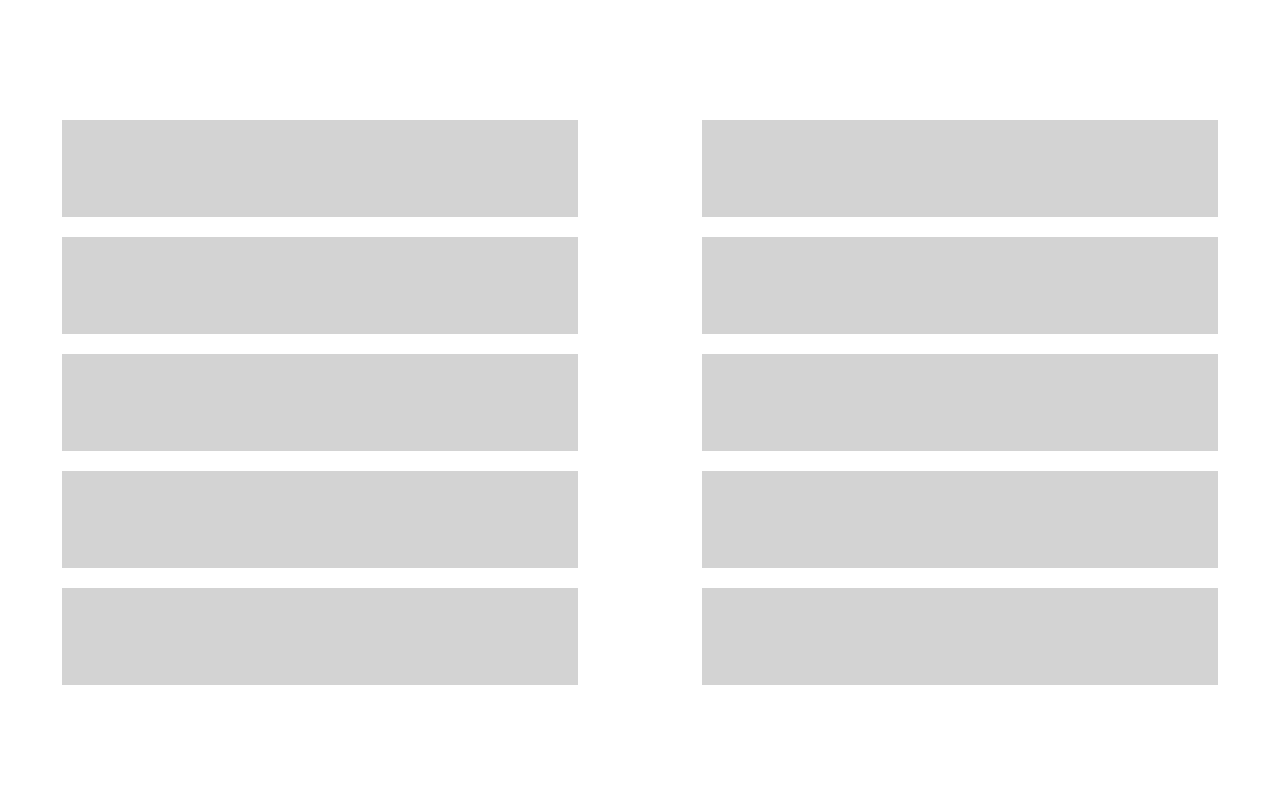
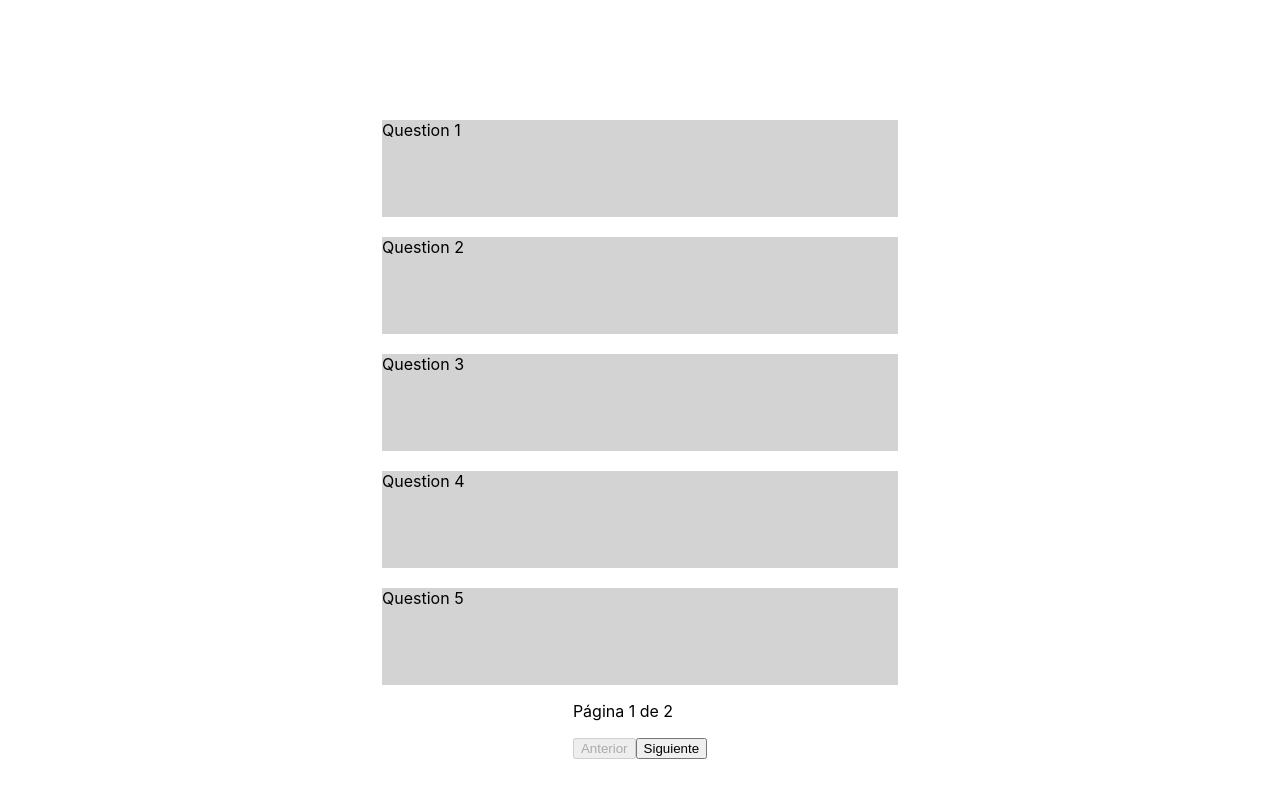
Before and after one commit to aalvizo2/gersa, a React (Create React App) app in the folder gersaFront/: page / in a window 1280 px wide. Shown: the part 2580-3380 px from the top of the page. Built offline with nearby package versions, Linux system fonts and the light colour scheme.

Commit message:
paginacion preguntas +udpate

```diff
--- a/gersaFront/src/Pages/Contact/ContactStyled.js
+++ b/gersaFront/src/Pages/Contact/ContactStyled.js
@@ -3,7 +3,7 @@ import styled from "styled-components";
  export const FormContainer=styled.div`
 display:  flex;
 flex-wrap: wrap;
-width: 1000px;
+width: 700px;
 background: rgb(255,255,255);
 background: linear-gradient(0deg, rgba(255,255,255,1) 0%, rgba(255,255,255,1) 0%, lightgreen 100%);
 height: 500px;
@@ -37,11 +37,12 @@ flex-wrap: wrap;
 `
 export const FormLabel=styled.label`
 display: flex;
+flex-direction: column;
 flex-wrap: wrap;
 width: 100%;
 color: green;
 font-size: 20px;
-gap: 100px;
+
 @media screen and (max-width: 1000px) {
 gap: 0;
 }
--- a/gersaFront/src/Pages/Home/HomeStyle.js
+++ b/gersaFront/src/Pages/Home/HomeStyle.js
@@ -125,6 +125,9 @@ export const CarruselContainer=styled.div`
   display: flex;
 flex-direction: column;
 margin: 0% auto;
+@media screen and (max-width: 1000px) {
+width: 300px;
+}
 `
 export const SliderContainer=styled.div`
 display: flex;
--- a/gersaFront/src/Pages/Questions/FrequentAsk.jsx
+++ b/gersaFront/src/Pages/Questions/FrequentAsk.jsx
@@ -1,8 +1,34 @@
-import React from 'react'
+import React, { useState } from 'react'
 import { Container1, Container2 } from '../Mission/MissionStyled'
 import { MainContainer, Question, QuestionContainer, QuestionContainer1, QuestionContainer2, SectionTitle } from './Ask'
 
 const FrequentAsk = () => {
+const questionsPerPage=5;
+const totalQuestion=10;
+const TotalPages=Math.ceil(totalQuestion/questionsPerPage);
+
+const[currentPage,setCurrentPage]=useState(1);
+
+const renderQuestions = () => {
+  const startIndex = (currentPage - 1) * questionsPerPage;
+  const endIndex = Math.min(startIndex + questionsPerPage, totalQuestion);
+
+  return Array.from({ length: endIndex - startIndex }, (_, index) => (
+    <Question key={startIndex + index}>{`Question ${startIndex + index + 1}`}</Question>
+  ));
+};
+
+const handlePageChange=(newPage)=>{
+
+setCurrentPage(newPage);
+
+}
+
+
+
+
+
+
   return (
     <QuestionContainer>
 
@@ -11,27 +37,18 @@ const FrequentAsk = () => {
     </SectionTitle>
 
   <MainContainer>
-<QuestionContainer1>
-
-<Question></Question>
-<Question></Question>
-<Question></Question>
-<Question></Question>
-<Question></Question>
-
-</QuestionContainer1>
-<QuestionContainer2>
-
-<Question></Question>
-<Question></Question>
-<Question></Question>
-<Question></Question>
-<Question></Question>
-
-
-</QuestionContainer2>
+  <QuestionContainer1>{renderQuestions()}</QuestionContainer1>
 
 </MainContainer>
+<div>
+        <p>Página {currentPage} de {TotalPages}</p>
+        <button disabled={currentPage === 1} onClick={() => handlePageChange(currentPage - 1)}>
+          Anterior
+        </button>
+        <button disabled={currentPage === TotalPages} onClick={() => handlePageChange(currentPage + 1)}>
+          Siguiente
+        </button>
+      </div>
 
 </QuestionContainer>
 
```
